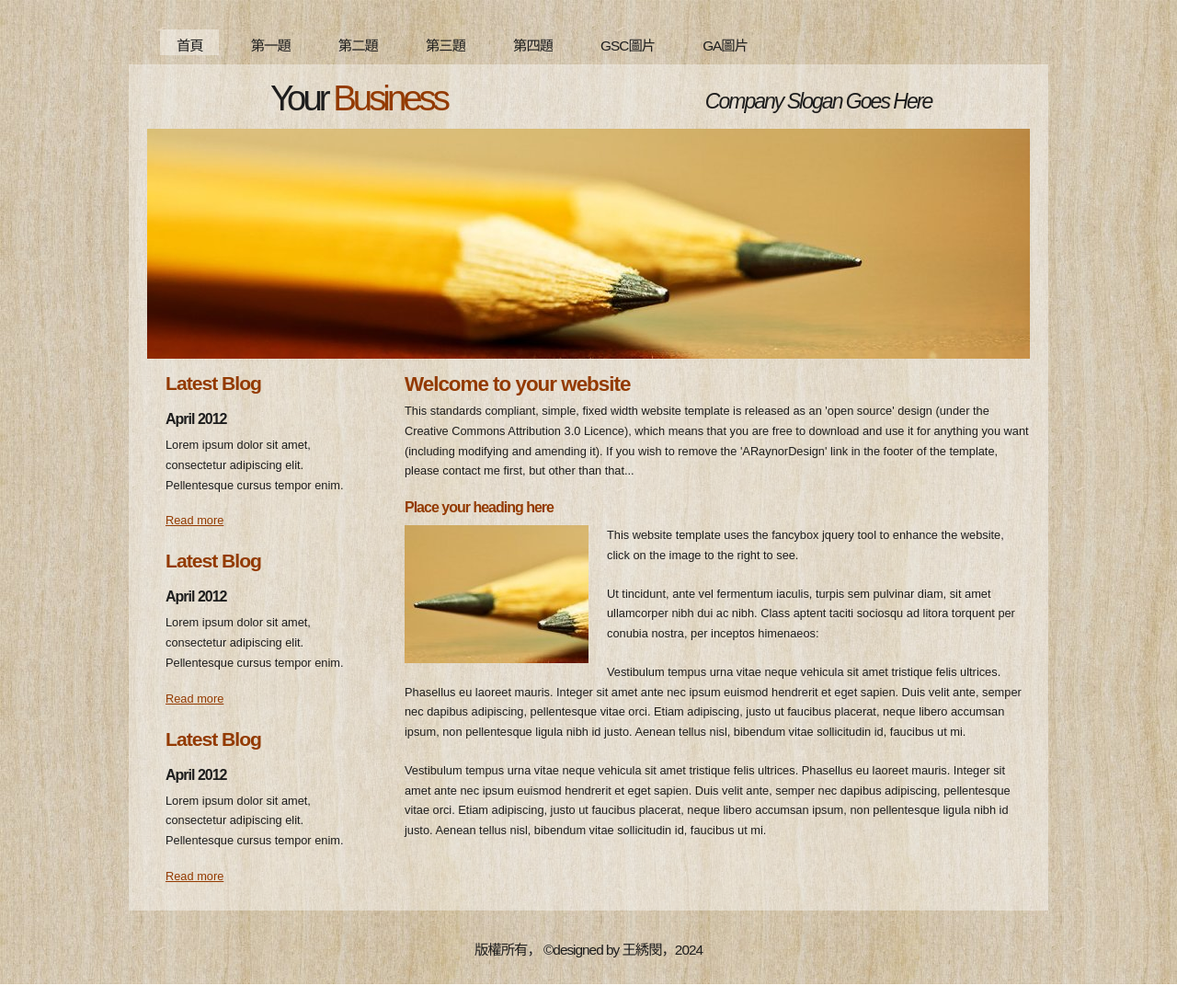
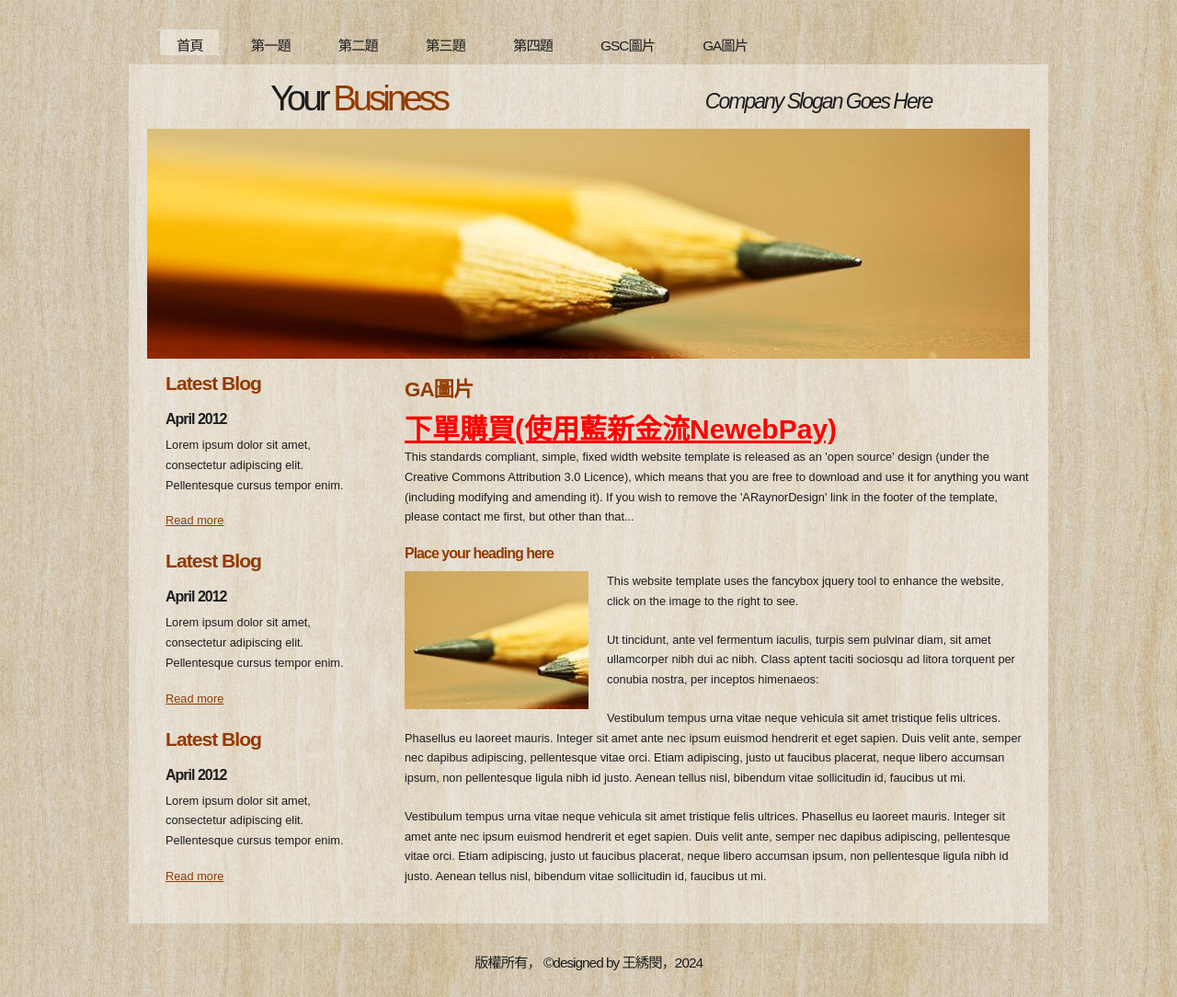
Before and after one commit to a0903876131/web2, a plain HTML site: page a6.html in a window 1280 px wide. Shown: the whole page at 92% size. Drawn offline with Linux system fonts and the light colour scheme.

Commit message:
Add files via upload

```diff
--- a/a6.html
+++ b/a6.html
@@ -70,7 +70,9 @@
 	  </div><!--close banner_image-->
       <div id="content">
         <div class="content_item">
-          <h1>Welcome to your website</h1>
+          <h1>GA圖片</h1>
+          <a class="s2" href="https://www.newebpay.com/website/Page/content/service_creditcard">下單購買(使用藍新金流NewebPay)</a>
+
           <p>This standards compliant, simple, fixed width website template is released as an 'open source' design (under the Creative Commons Attribution 3.0 Licence), which means that you are free to download and use it for anything you want (including modifying and amending it). If you wish to remove the 'ARaynorDesign' link in the footer of the template, please contact me first, but other than that...</p>
           <h3>Place your heading here</h3>
           <div style="width:200px; float:left; padding: 0px 20px 10px 0px;"><img alt="image" src="images/image.jpg" /></div>
```
